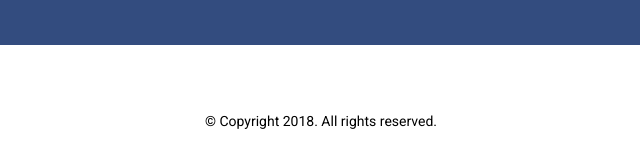
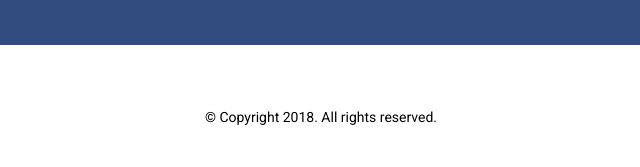
Before and after one commit to quoclewpg/netlify, a plain HTML site: page index.html in a window 1280 px wide. Shown: the part 427-594 px from the top of the page, 319-959 px from the left. Drawn offline with Linux system fonts and the light colour scheme.

Commit message:
finalfinal

```diff
--- a/css/style.css
+++ b/css/style.css
@@ -465,7 +465,7 @@ hr {
     font-size: 14px;
     padding: 24px 0 0;
     border-bottom: none;
-    margin-top: 40px;
+    padding-top: 60px;
 }
 
 .notes-left,
```
